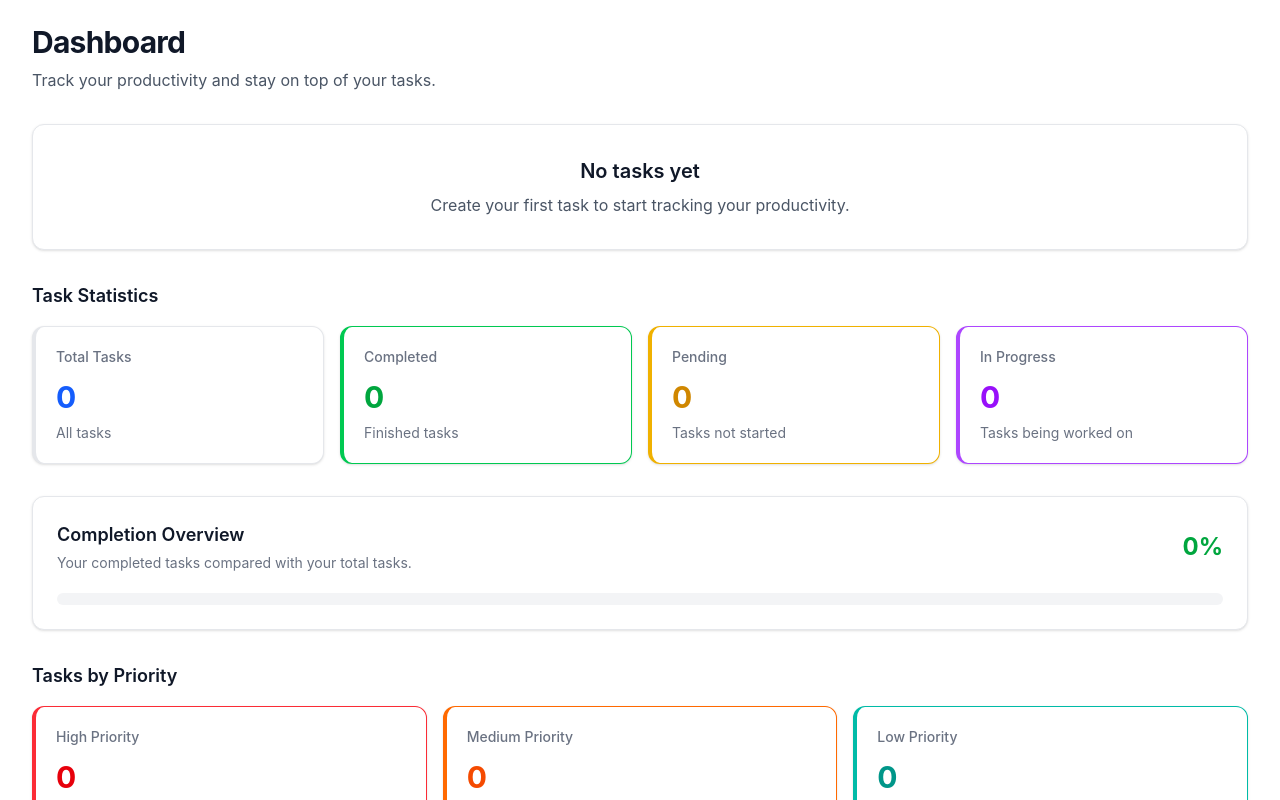
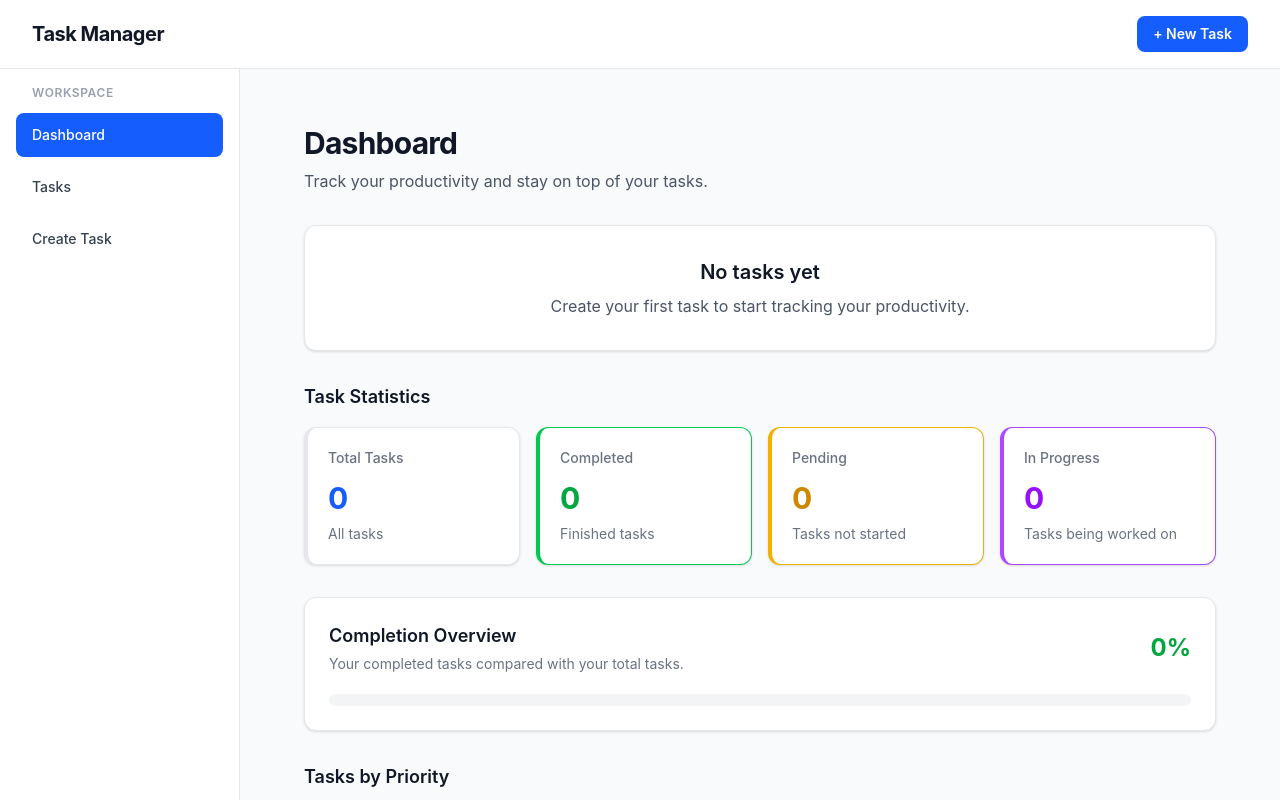
Before and after one commit to Harsha-Dev-01-coder/advanced-task-manager, a React (Vite) app: page /dashboard in a window 1280 px wide. Shown: the top 800 px of the page. Built offline with nearby package versions, Linux system fonts and the light colour scheme.

Commit message:
Fix routing and GitHub Pages configuration

```diff
--- a/src/App.tsx
+++ b/src/App.tsx
@@ -1,4 +1,5 @@
-import { BrowserRouter, Routes, Route } from "react-router-dom";
+import { BrowserRouter, Navigate, Route, Routes } from "react-router-dom";
+
 import DashboardLayout from "./layouts/DashboardLayout";
 import Dashboard from "./pages/Dashboard";
 import Tasks from "./pages/Tasks";
@@ -9,14 +10,17 @@ function App() {
   return (
     <BrowserRouter>
       <Routes>
-        <Route element={<DashboardLayout />} />
-        <Route path="/dashboard" element={<Dashboard />} />
-        <Route path="/tasks" element={<Tasks />} />
-        <Route path="/tasks/new" element={<NewTask />} />
-        <Route path="/tasks/:id" element={<TaskDetails />} />
+        <Route path="/" element={<Navigate to="/dashboard" replace />} />
+
+        <Route element={<DashboardLayout />}>
+          <Route path="/dashboard" element={<Dashboard />} />
+          <Route path="/tasks" element={<Tasks />} />
+          <Route path="/tasks/new" element={<NewTask />} />
+          <Route path="/tasks/:id" element={<TaskDetails />} />
+        </Route>
       </Routes>
     </BrowserRouter>
-  )
+  );
 }
 
 export default App;
--- a/src/layouts/DashboardLayout.tsx
+++ b/src/layouts/DashboardLayout.tsx
@@ -1,36 +1,59 @@
 import { NavLink, Outlet } from "react-router-dom";
 
 function DashboardLayout() {
+  const navLinkClasses = ({ isActive }: { isActive: boolean }) =>
+    `block rounded-lg px-4 py-3 text-sm font-medium transition-colors ${
+      isActive
+        ? "bg-blue-600 text-white"
+        : "text-gray-700 hover:bg-gray-100 hover:text-gray-900"
+    }`;
+
   return (
-    <div className="min-h-screen">
-      <nav className="border-b p-4">
-        <NavLink to="/dashboard">
-          Dashboard
-        </NavLink>
-      </nav>
+    <div className="min-h-screen bg-gray-50">
+      {/* Top Navigation */}
+      <header className="sticky top-0 z-10 border-b border-gray-200 bg-white">
+        <nav className="mx-auto flex max-w-7xl items-center justify-between px-4 py-4 sm:px-6 lg:px-8">
+          <NavLink
+            to="/dashboard"
+            className="text-lg font-bold tracking-tight text-gray-900 sm:text-xl"
+          >
+            Task Manager
+          </NavLink>
 
-      <div className="flex">
-        <aside className="w-64 border-r p-4">
-          <div className="flex flex-col gap-4">
-            <NavLink to="/dashboard">
+          <NavLink
+            to="/tasks/new"
+            className="rounded-lg bg-blue-600 px-4 py-2 text-sm font-semibold text-white transition-colors hover:bg-blue-700"
+          >
+            + New Task
+          </NavLink>
+        </nav>
+      </header>
+
+      {/* Main Layout */}
+      <div className="mx-auto flex max-w-7xl flex-col md:flex-row">
+        {/* Sidebar */}
+        <aside className="border-b border-gray-200 bg-white p-4 md:min-h-[calc(100vh-65px)] md:w-60 md:shrink-0 md:border-r md:border-b-0">
+          <p className="mb-3 px-4 text-xs font-semibold uppercase tracking-wider text-gray-400">
+            Workspace
+          </p>
+
+          <nav aria-label="Main navigation" className="flex flex-row gap-2 md:flex-col">
+            <NavLink to="/dashboard" className={navLinkClasses} end>
               Dashboard
             </NavLink>
 
-            <NavLink to="/tasks">
+            <NavLink to="/tasks" className={navLinkClasses} end>
               Tasks
             </NavLink>
 
-            <NavLink to="/tasks/new">
-              New Task
+            <NavLink to="/tasks/new" className={navLinkClasses}>
+              Create Task
             </NavLink>
-
-            <NavLink to="/tasks/1">
-              Task
-            </NavLink>
-          </div>
+          </nav>
         </aside>
 
-        <main className="flex-1 p-6">
+        {/* Page Content */}
+        <main className="min-w-0 flex-1 p-4 sm:p-6 lg:p-8">
           <Outlet />
         </main>
       </div>
--- a/vite.config.ts
+++ b/vite.config.ts
@@ -1,7 +1,8 @@
-import { defineConfig } from 'vite'
-import react from '@vitejs/plugin-react'
-import tailwindcss from '@tailwindcss/vite'
+import { defineConfig } from "vite";
+import react from "@vitejs/plugin-react";
+import tailwindcss from "@tailwindcss/vite";
 
-export default defineConfig({
+export default defineConfig(({ command }) => ({
+  base: command === "build" ? "/advanced-task-manager/" : "/",
   plugins: [react(), tailwindcss()],
-})
+}));
```
Also changed, not shown: 1 other file (tests, documents, lock files or other folders).
